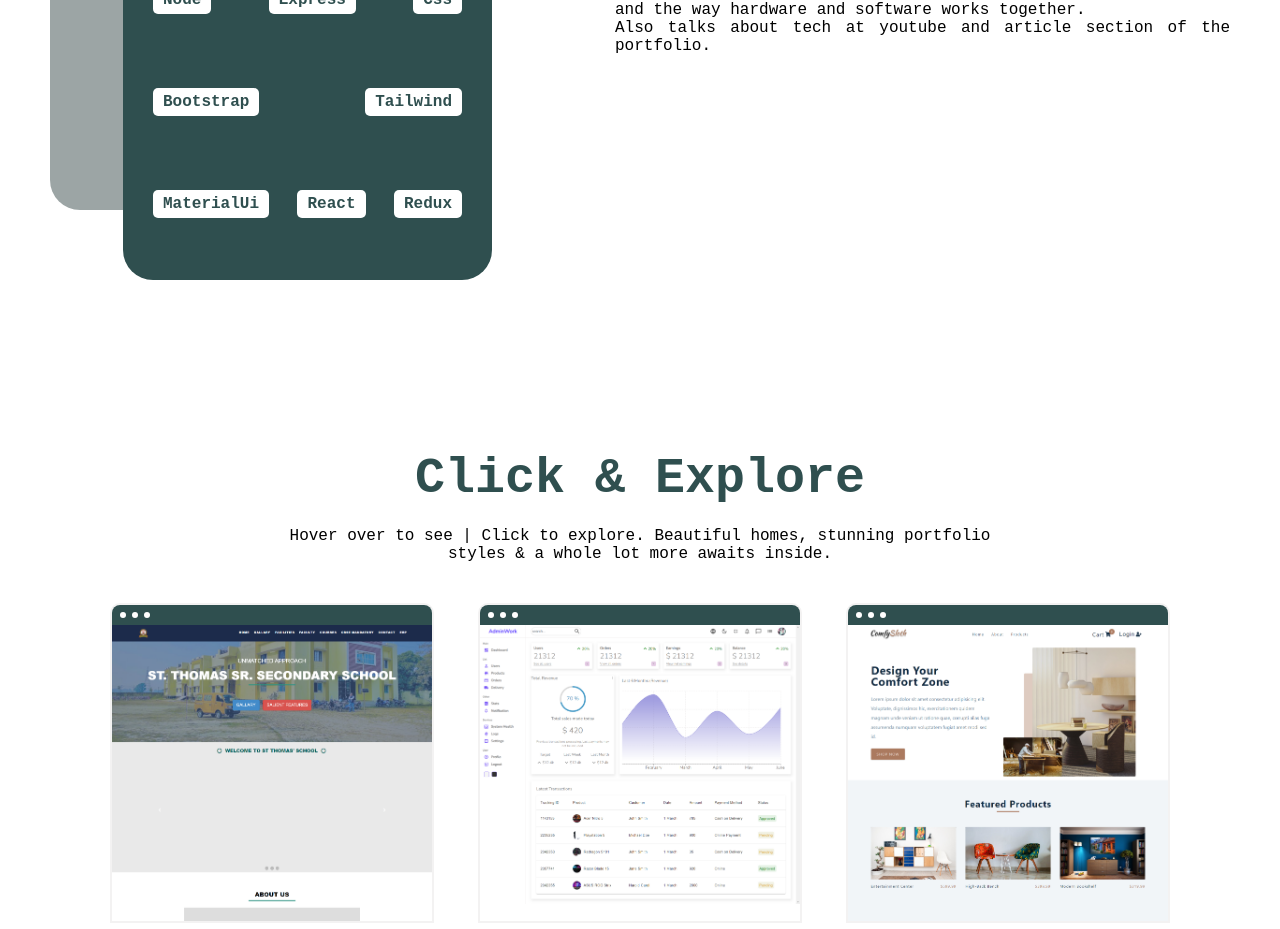
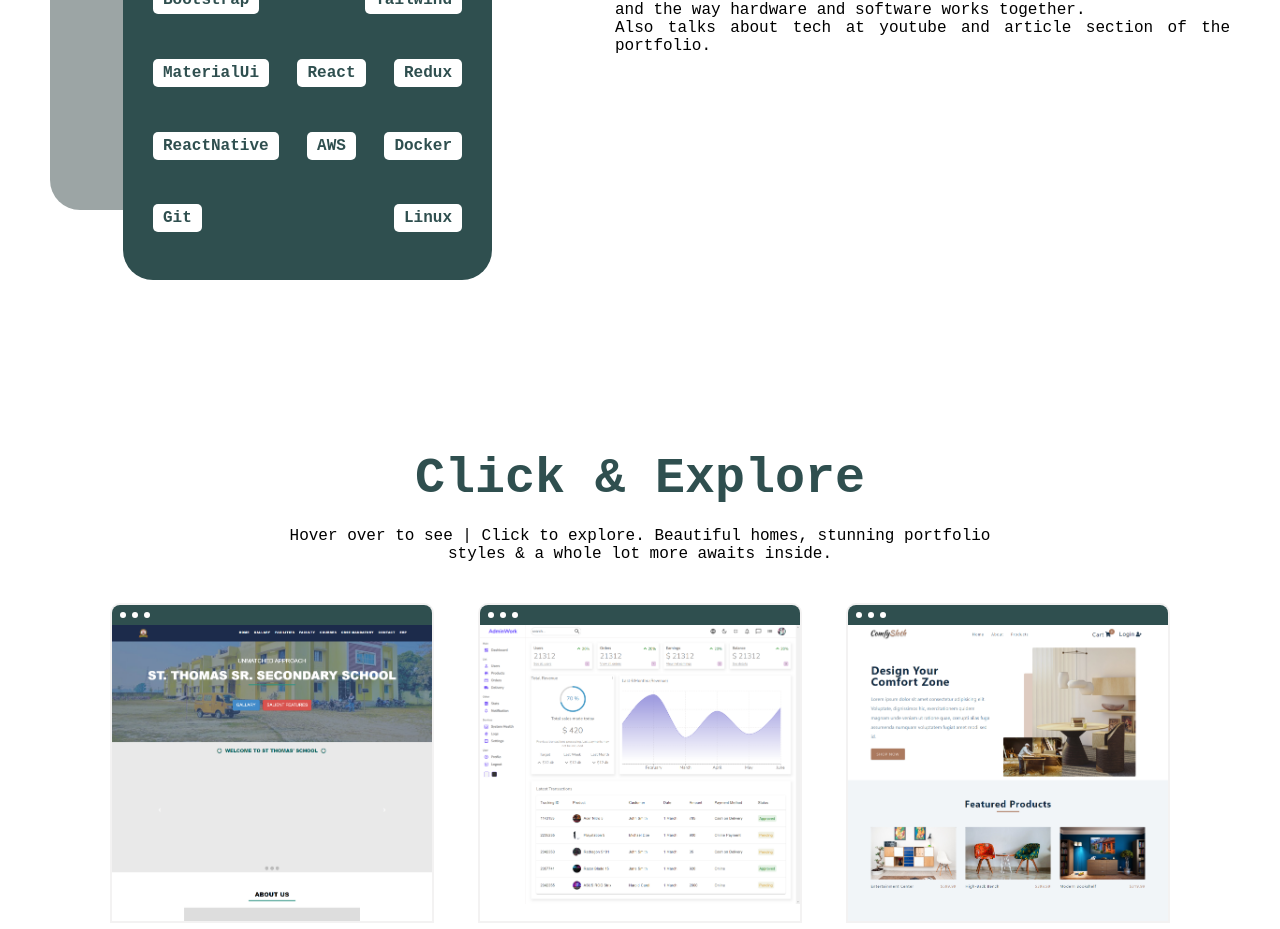
Before and after one commit to Shivam-Deve/myportfolio, a React (Create React App) app: page / in a window 1280 px wide. Shown: the part 1200-2129 px from the top of the page. Built offline with nearby package versions, Linux system fonts and the light colour scheme; a web font is replaced by a local one.

Commit message:
new sktills added

```diff
--- a/src/components/about/About.jsx
+++ b/src/components/about/About.jsx
@@ -26,6 +26,11 @@ function About() {
                         <span>MaterialUi</span>
                         <span>React</span>
                         <span>Redux</span>
+                        <span>ReactNative</span>
+                        <span>AWS</span>
+                        <span>Docker</span>
+                        <span>Git</span>
+                        <span>Linux</span>
                     </div>
                 </div>
             </div>
```
